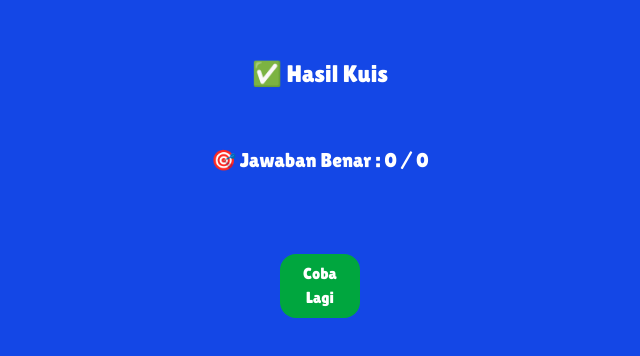
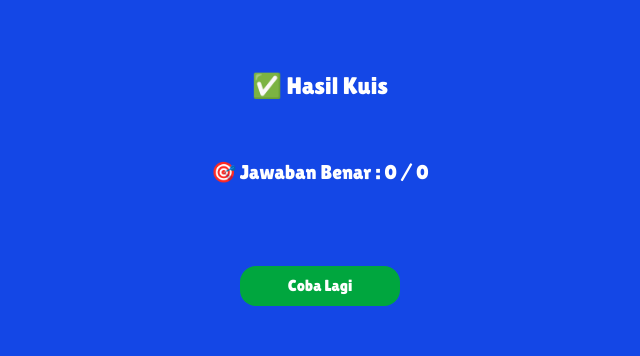
Before and after one commit to ArveonTech/ArQuizApp, a React (Vite) app: page /result in a window 1280 px wide. Shown: the part 232-588 px from the top of the page, without its empty margins (320-960 px from the left). Built offline with nearby package versions, Linux system fonts and the light colour scheme.

Commit message:
fixing fitur #2

```diff
--- a/src/components/pages/ResultPages.jsx
+++ b/src/components/pages/ResultPages.jsx
@@ -40,7 +40,7 @@ const ResultPages = () => {
         {dataSet && dataSet.map((data, i) => <CardResult data={data} key={i} />)}
       </div>
       <Link to="/">
-        <button className="block mt-10 bg-green-600 w-20 mx-auto rounded-2xl text-white p-2 cursor-pointer hover:bg-green-800" onClick={() => handleClick()}>
+        <button className="block mt-10 bg-green-600 w-40 mx-auto rounded-2xl text-white p-2 cursor-pointer hover:bg-green-800" onClick={() => handleClick()}>
           Coba Lagi
         </button>
       </Link>
```
